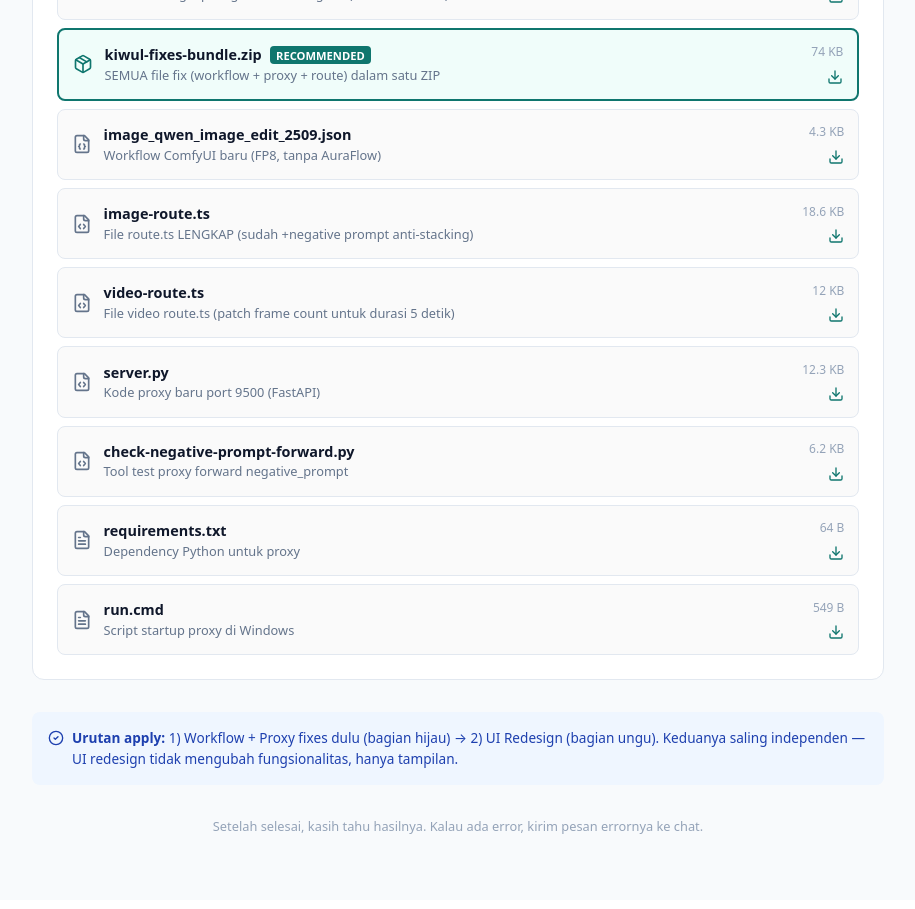
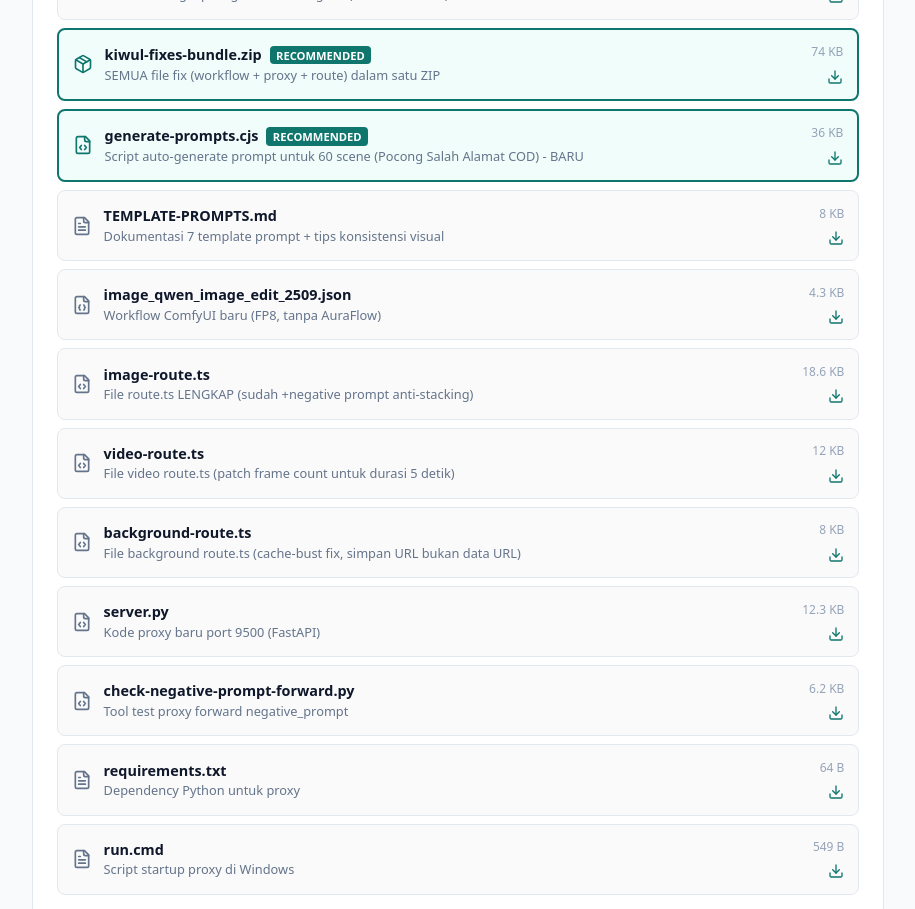
Before and after one commit to kent1715/kiwul-kosong, a Next.js app: page / in a window 1280 px wide. Shown: the part 2780-3689 px from the top of the page, without its empty margins (182-1097 px from the left). Built offline with nearby package versions, Linux system fonts and the light colour scheme.

Commit message:
a404fb05-b4ac-4997-9616-e178ccdc9a24

```diff
--- a/src/app/page.tsx
+++ b/src/app/page.tsx
@@ -5,9 +5,12 @@ import { Download, FileCode, FileJson, FileText, Package, FolderDown, CheckCircl
 const fixFiles = [
   { name: 'APPLY-GUIDE.md', desc: 'Panduan lengkap langkah demi langkah (BACA INI DULU)', icon: FileText, href: '/kiwul-fixes/APPLY-GUIDE.md', size: '7.4 KB' },
   { name: 'kiwul-fixes-bundle.zip', desc: 'SEMUA file fix (workflow + proxy + route) dalam satu ZIP', icon: Package, href: '/kiwul-fixes/kiwul-fixes-bundle.zip', size: '74 KB', highlight: true },
+  { name: 'generate-prompts.cjs', desc: 'Script auto-generate prompt untuk 60 scene (Pocong Salah Alamat COD) - BARU', icon: FileCode, href: '/kiwul-fixes/generate-prompts.cjs', size: '36 KB', highlight: true },
+  { name: 'TEMPLATE-PROMPTS.md', desc: 'Dokumentasi 7 template prompt + tips konsistensi visual', icon: FileText, href: '/kiwul-fixes/TEMPLATE-PROMPTS.md', size: '8 KB' },
   { name: 'image_qwen_image_edit_2509.json', desc: 'Workflow ComfyUI baru (FP8, tanpa AuraFlow)', icon: FileJson, href: '/kiwul-fixes/image_qwen_image_edit_2509.json', size: '4.3 KB' },
   { name: 'image-route.ts', desc: 'File route.ts LENGKAP (sudah +negative prompt anti-stacking)', icon: FileCode, href: '/kiwul-fixes/image-route.ts', size: '18.6 KB' },
   { name: 'video-route.ts', desc: 'File video route.ts (patch frame count untuk durasi 5 detik)', icon: FileCode, href: '/kiwul-fixes/video-route.ts', size: '12 KB' },
+  { name: 'background-route.ts', desc: 'File background route.ts (cache-bust fix, simpan URL bukan data URL)', icon: FileCode, href: '/kiwul-fixes/background-route.ts', size: '8 KB' },
   { name: 'server.py', desc: 'Kode proxy baru port 9500 (FastAPI)', icon: FileCode, href: '/kiwul-fixes/server.py', size: '12.3 KB' },
   { name: 'check-negative-prompt-forward.py', desc: 'Tool test proxy forward negative_prompt', icon: FileCode, href: '/kiwul-fixes/check-negative-prompt-forward.py', size: '6.2 KB' },
   { name: 'requirements.txt', desc: 'Dependency Python untuk proxy', icon: FileText, href: '/kiwul-fixes/requirements.txt', size: '64 B' },
```
